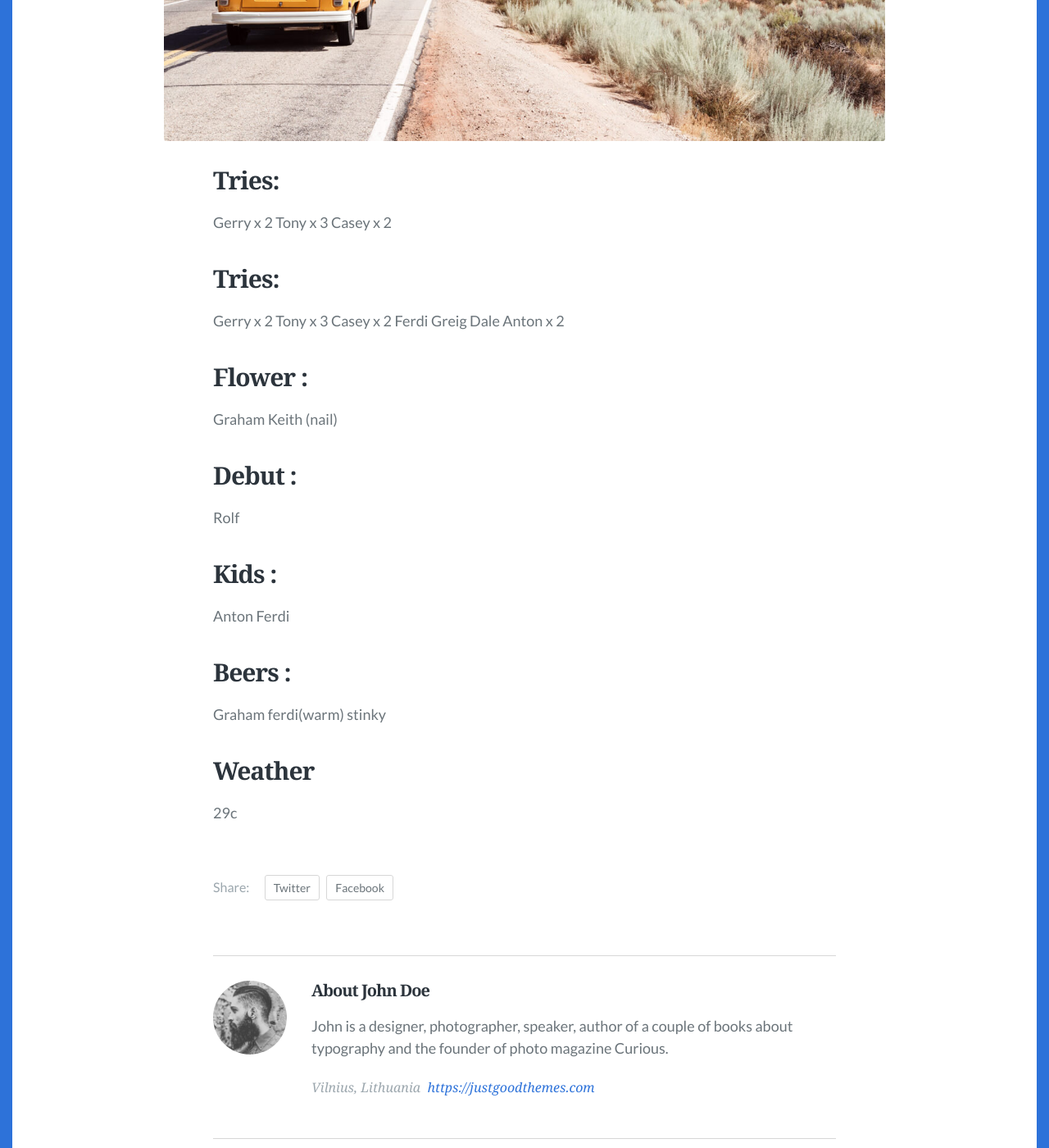
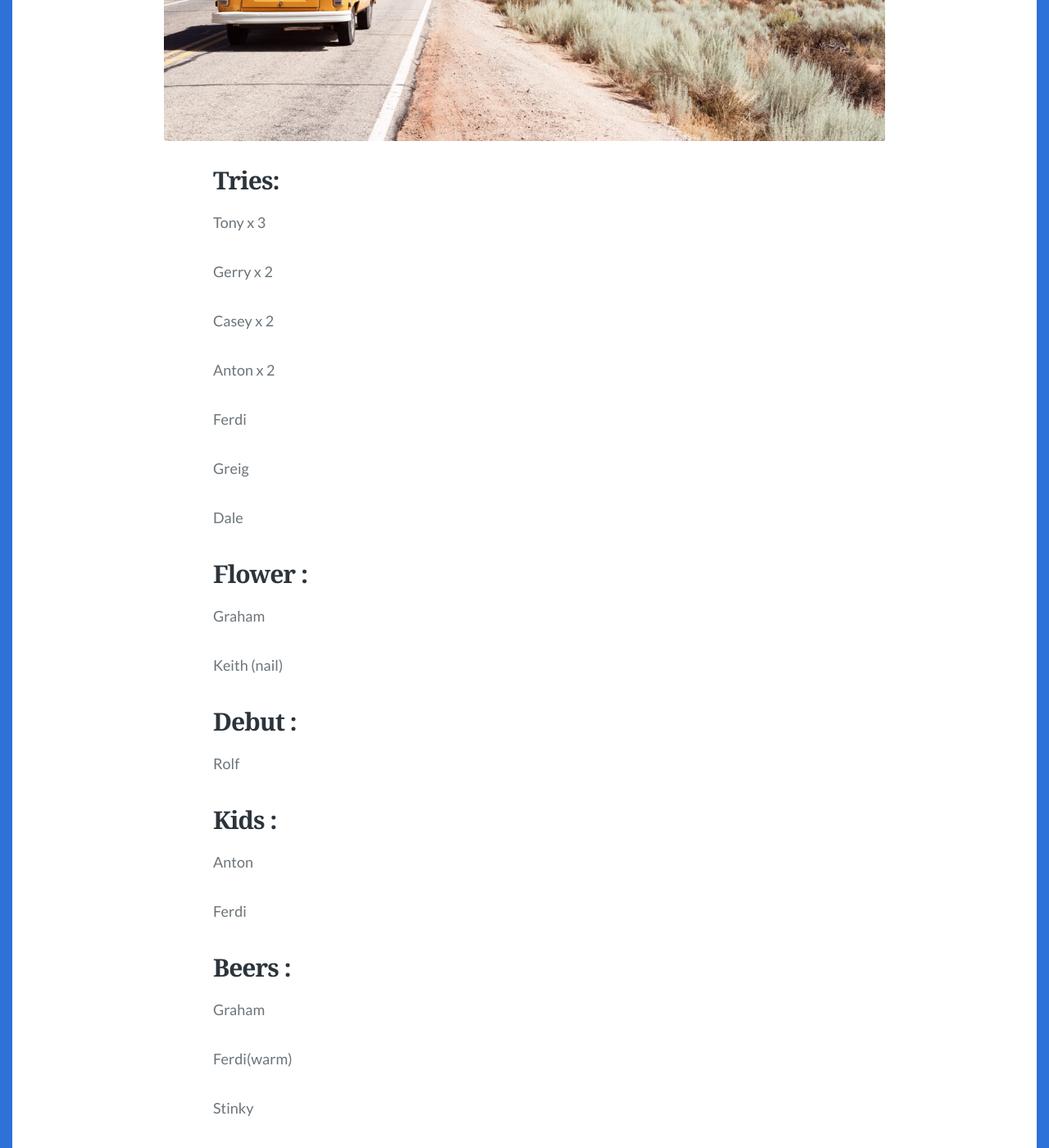
Before and after one commit to sundayrugby/sundayrugby.github.io, a Jekyll site: the page built from _posts/2022-03-21-A.md, in a window 1280 px wide and 1400 px high, scrolled down 818 px. Shown: the whole window at 82% size. Built offline with Jekyll 4.4.1, drawn with Linux system fonts in a browser that asks for light colours; some web fonts are replaced; comment, search, counter and statistics services are not loaded.

Commit message:
Update 2022-03-21-A.md

```diff
--- a/_posts/2022-03-21-A.md
+++ b/_posts/2022-03-21-A.md
@@ -9,27 +9,26 @@ tags: [tips, work]
 
 ## Tries:
 
+Tony x 3
+
 Gerry x 2
-Tony x 3
+
 Casey x 2
 
-<!--more-->
+Anton x 2
 
+Ferdi
 
-## Tries:
+Greig
 
-Gerry x 2
-Tony x 3
-Casey x 2
-Ferdi
-Greig
 Dale
-Anton x 2
+
 
 
 ## Flower :
 
 Graham
+
 Keith (nail)
 
 
@@ -41,12 +40,17 @@ Rolf
 ## Kids :
 
 Anton
+
 Ferdi
 
 
 ## Beers :
 
-Graham ferdi(warm) stinky
+Graham
+
+Ferdi(warm)
+
+Stinky
 
 ## Weather
 
```
